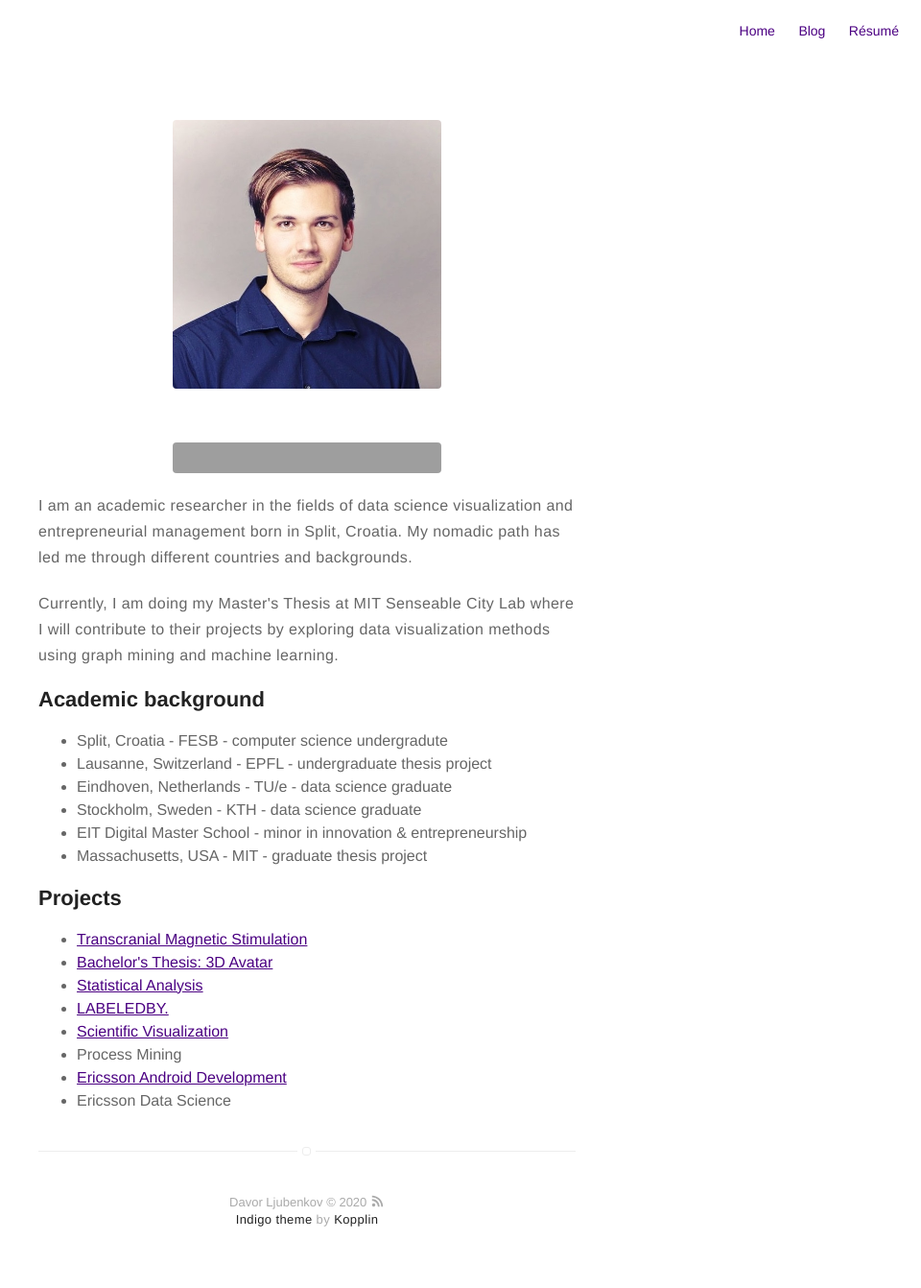
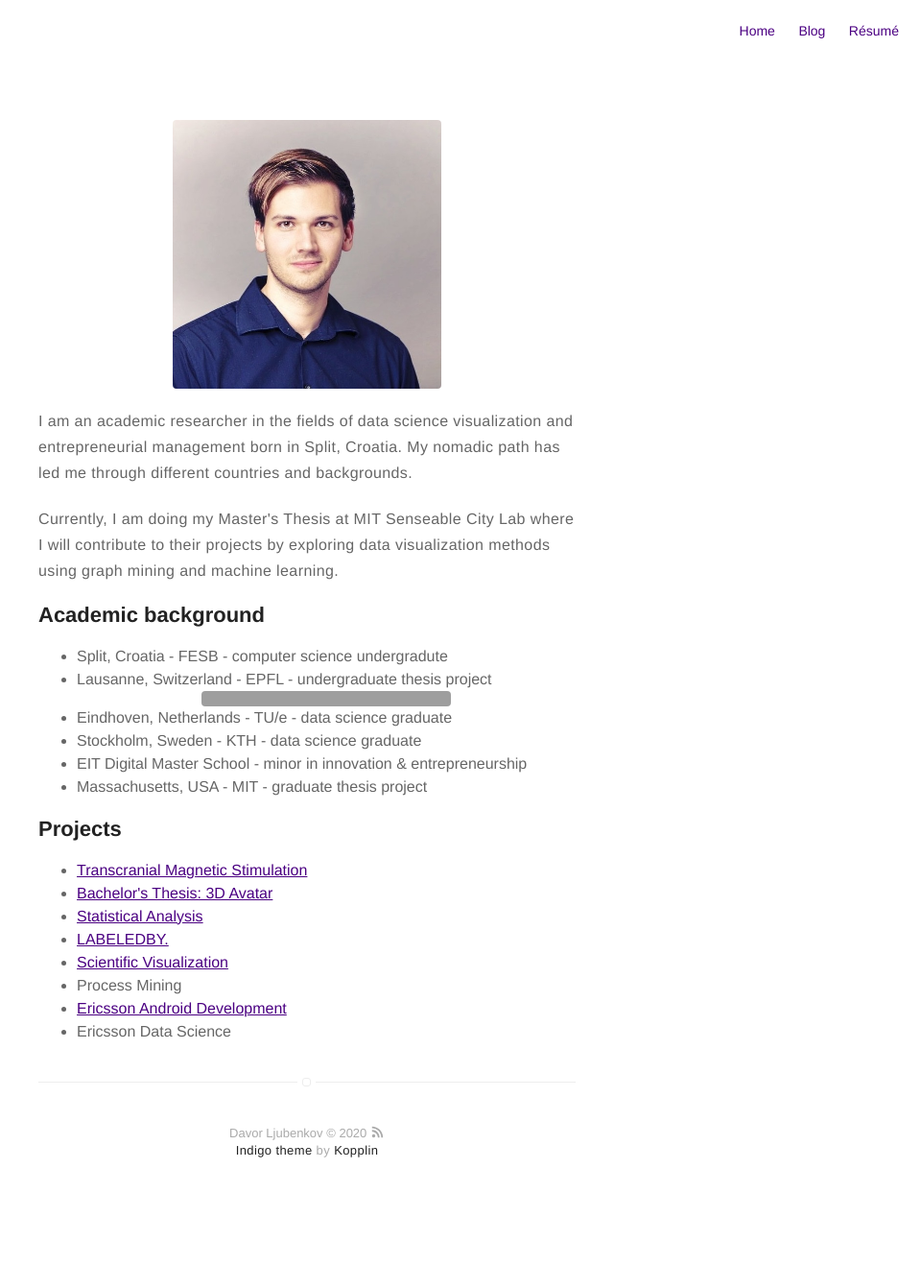
Before and after one commit to dljubenk/dljubenk.github.io, a Jekyll site: the page built from about.md, in a window 1280 px wide. Shown: the whole page at 96% size, without its empty margins (320-1280 px from the left). Built offline with Jekyll 4.4.1, drawn with Linux system fonts in a browser that asks for light colours; after the commit the page ends 1270 px from its top, so only the background shows below that; grey boxes are pictures that could not be loaded.

Commit message:
Update about.md

```diff
--- a/about.md
+++ b/about.md
@@ -4,10 +4,6 @@ layout: page
 ---
 
 ![Profile Image]({{ site.url }}/{{ site.picture }})
-
-<img src="./assets/images/ch.png" height="16" width="16">
-
-<img src="https://image.flaticon.com/icons/svg/552/552009.svg" height="32" width="32">
 
 <p>I am an academic researcher in the fields of data science visualization and entrepreneurial management born in Split, Croatia. My nomadic path has led me through different countries and backgrounds. </p>
 
@@ -18,7 +14,8 @@ layout: page
 
 <ul class="skill-list">
 	<li>Split, Croatia - FESB - computer science undergradute</li>
-	<li>Lausanne, Switzerland - EPFL - undergraduate thesis project</li>
+	<li>Lausanne, Switzerland - EPFL - undergraduate thesis project <img src="https://image.flaticon.com/icons/svg/552/552009.svg" height="16" width="16">
+ </li>
 	<li>Eindhoven, Netherlands - TU/e - data science graduate</li>
 	<li>Stockholm, Sweden - KTH - data science graduate</li>
 	<li>EIT Digital Master School - minor in innovation & entrepreneurship</li>
```
